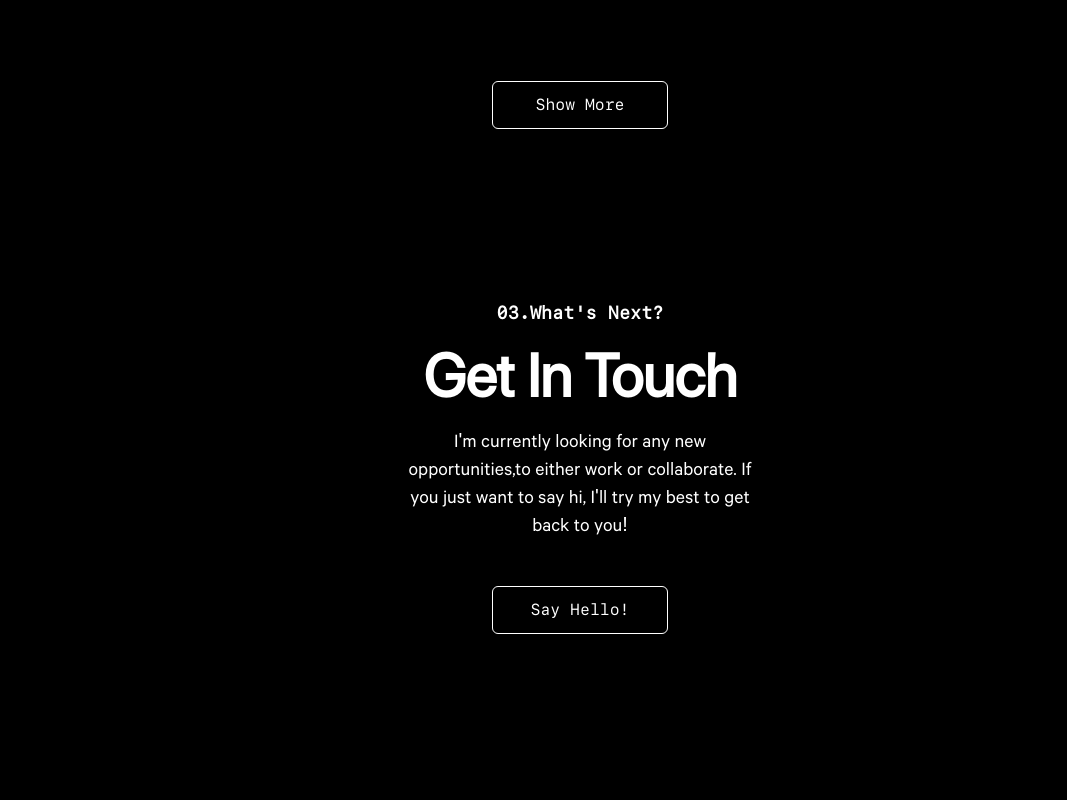
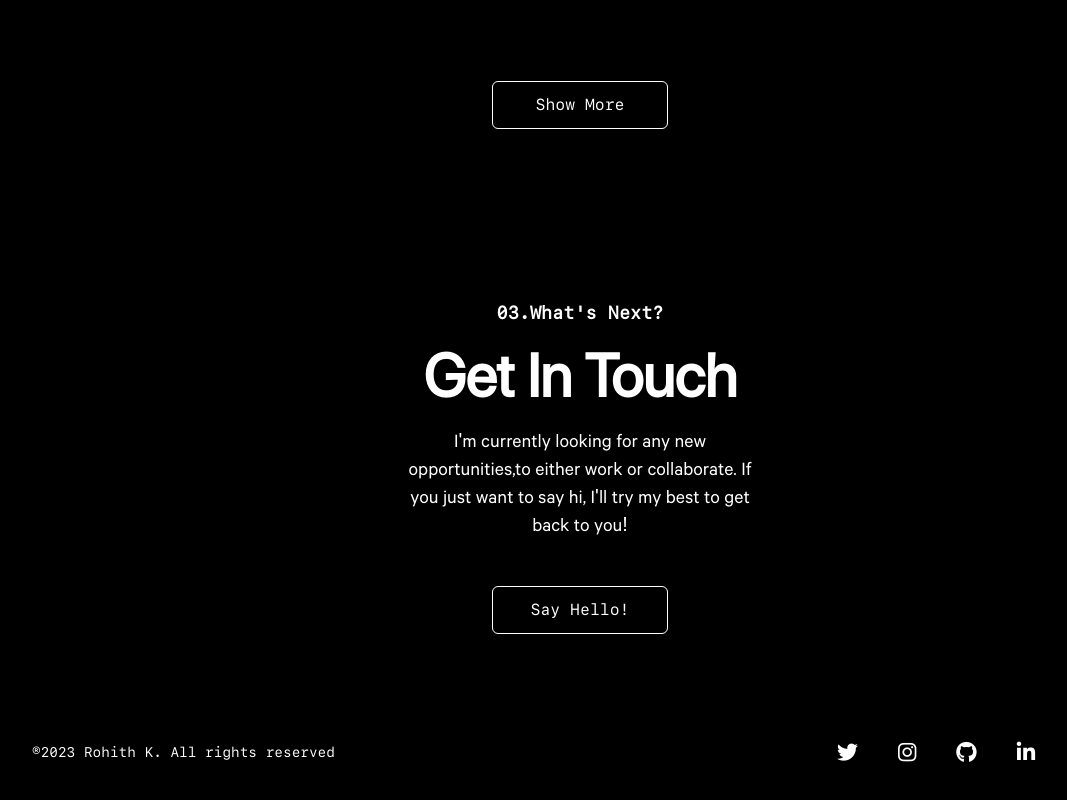
Before and after one commit to Rohithk2003/portfolio, a Next.js app: page / in a window 1280 px wide. Shown: the part 5469-6269 px from the top of the page, without its empty margins (112-1179 px from the left). Before the commit the page ends 6183 px from the top, so only its background shows below. Built offline with nearby package versions, Linux system fonts and the light colour scheme; what tailwindcss-animated would draw is missing.

Commit message:
added new fonts for footer

```diff
--- a/components/footer.js
+++ b/components/footer.js
@@ -3,7 +3,7 @@ export default function Footer() {
 		<footer>
 			<div
 				className={
-					"flex flex-wrap flex-row justify-between w-full h-24 md:gap-0 gap-10 align-middle items-center p-10 pt-5"
+					"flex flex-wrap flex-row font-sans justify-between w-full text-sm h-24 md:gap-0 gap-10 align-middle items-center p-10 pt-5"
 				}
 			>
 				<div
--- a/pages/index.tsx
+++ b/pages/index.tsx
@@ -30,7 +30,6 @@ export default function Home() {
 			{/* <Services /> */}
 			{/* <Skills/> */}
 			{/* <ContactDetails /> */}
-			{/* <Footer /> */}
 			<div className={"flex "}>
 				<div className={"w-[5%] md:block hidden"}>
 					<LeftSidebar />
@@ -42,6 +41,7 @@ export default function Home() {
 					<Project />
 					<OtherProjects />
 					<Whatsnext />
+					<Footer />
 				</div>
 				<div className={"w-[5%] md:block hidden"}>
 					<RightSidebar />
```
